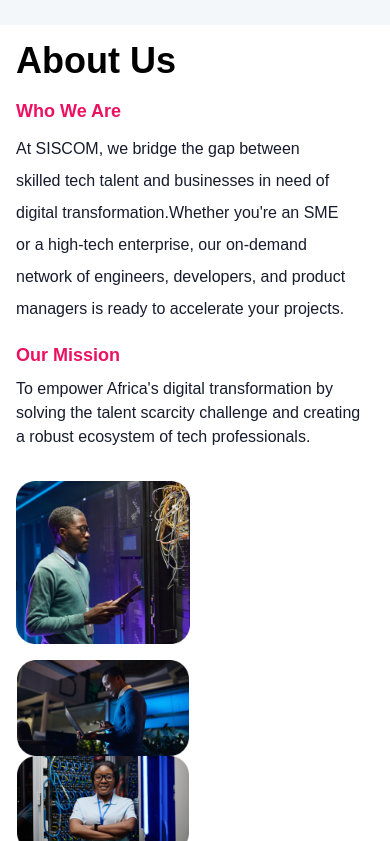
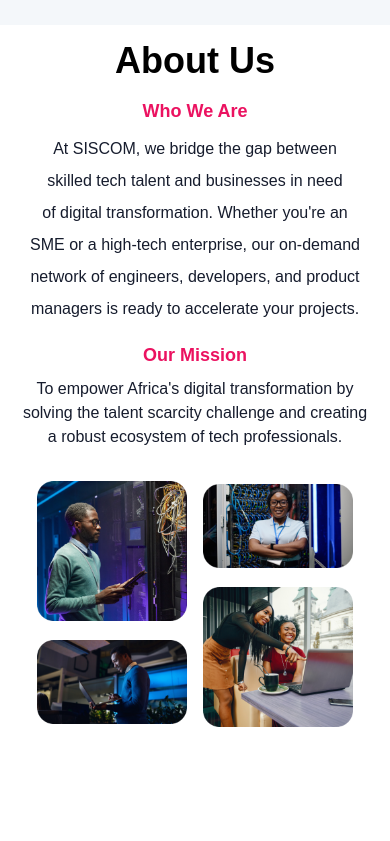
Before and after one commit to Robinkariuki/landing-page, a Next.js app: page / in a window 390 px wide. Shown: the part 903-1744 px from the top of the page. Built offline with nearby package versions, Linux system fonts and the light colour scheme.

Commit message:
made changes

```diff
--- a/app/componets/About-us.js
+++ b/app/componets/About-us.js
@@ -1,76 +1,84 @@
 import React from 'react';
 import Image from "next/image";
 
-
-
 const AboutUs = () => {
   return (
-    <div className="lg:pl-72  lg:pt-16 text-balance bg-white text-center"  style={{height:596}}>
-      <div className="flex flex-col md:flex-row">
-        <div className="md:w-[40%] p-4 text-left">
-          <h1 className="text-4xl font-bold  mb-4">About Us</h1>
+    <div className="text-balance bg-white text-center lg:text-left">
+      <div className="flex flex-col lg:flex-row lg:items-start lg:justify-between lg:px-60 lg:py-8">
+
+        {/* Text Section */}
+        <div className="w-full lg:w-1/2 p-4 md:pl-14">
+          <h1 className="text-4xl font-bold mb-4">About Us</h1>
           <h2 className="text-lg font-semibold text-[#EB1260] mb-2">Who We Are</h2>
-          <p className="mb-4 block md:hidden text-base leading-8 ">
-          At SISCOM, we bridge the gap between skilled tech talent and businesses in need of digital transformation.Whether you&apos;re an SME or a high-tech enterprise, our on-demand network of engineers, developers, and product managers is ready to accelerate your projects.
-          </p>
-          <p className="mb-4 hidden md:block text-base ">
-          At SISCOM, we bridge the gap between skilled tech talent <br/> and businesses in need of digital transformation.<br/> Whether you&apos;re an SME or a high-tech enterprise, our on-demand<br/> network of engineers, developers, and product<br/> managers is ready to accelerate your projects.
+
+          {/* Center text on mobile */}
+          <p className="mb-4 text-base leading-8 md:hidden">
+            At SISCOM, we bridge the gap between skilled tech talent and businesses in need of digital transformation.
+            Whether you&apos;re an SME or a high-tech enterprise, our on-demand network of engineers, developers, and product managers is ready to accelerate your projects.
           </p>
 
-          <h2 className="text-lg font-semibold text-[#EB1260] mb-2 ">Our Mission</h2>
-          <p className=' block md:hidden text-base'>
-          To empower Africa&apos;s digital transformation by solving the  talent scarcity challenge and creating a robust  ecosystem of tech professionals.
-          </p>
-          <p className='text-base hidden md:block'>
-          To empower Africa’s digital transformation by solving the <br/> talent scarcity challenge and creating a robust <br/> ecosystem of tech professionals.
+          <p className="mb-4 hidden md:block text-base">
+            At SISCOM, we bridge the gap between skilled tech talent <br />
+            and businesses in need of digital transformation. <br />
+            Whether you&apos;re an SME or a high-tech enterprise, our on-demand <br />
+            network of engineers, developers, and product managers is ready to accelerate your projects.
           </p>
 
+          <h2 className="text-lg font-semibold text-[#EB1260] mb-2">Our Mission</h2>
+
+          {/* Center text on mobile */}
+          <p className='text-base md:hidden'>
+            To empower Africa&apos;s digital transformation by solving the talent scarcity challenge and creating a robust ecosystem of tech professionals.
+          </p>
+
+          <p className='text-base hidden md:block'>
+            To empower Africa’s digital transformation by solving the <br />
+            talent scarcity challenge and creating a robust <br />
+            ecosystem of tech professionals.
+          </p>
         </div>
 
-        <div className="flex flex-col md:flex-row md:justify-between gap-x-4 p-4 mr-0 md:mr-96">
-  <div className='flex flex-col gap-y-4'>
+        {/* Image Section */}
+        <div className="w-full lg:w-1/2 flex flex-wrap justify-center lg:justify-end gap-4 p-4">
+          <div className='flex flex-col gap-y-4 items-center'>
             <Image
               src="/images/Image1.png"
               alt="Logo 1"
-      width={323}
-      height={309}
+              width={150}
+              height={140}
               quality={100}
-      className="w-[174px] h-[163px] md:w-[323px] md:h-[309px] object-contain"
+              className="w-[150px] h-[140px] md:w-[323px] md:h-[309px] object-contain"
             />
             <Image
               src="/images/Image2.png"
               alt="Logo 2"
-      width={323}
-      height={194}
+              width={150}
+              height={90}
               quality={100}
-      className="w-[174px] h-[96px] md:w-[323px] md:h-[194px] object-contain"
+              className="w-[150px] h-[90px] md:w-[323px] md:h-[194px] object-contain"
             />
           </div>
-  <div className='flex flex-col gap-y-4'>
+          <div className='flex flex-col gap-y-4 items-center'>
             <Image
               src="/images/Image3.png"
               alt="Logo 3"
-      width={323}
-      height={194}
+              width={150}
+              height={90}
               quality={100}
-      className="w-[174px] h-[96px] md:w-[323px] md:h-[194px] object-contain"
+              className="w-[150px] h-[90px] md:w-[323px] md:h-[194px] object-contain"
             />
             <Image
               src="/images/Image4.png"
               alt="Logo 4"
-      width={323}
-      height={309}
+              width={150}
+              height={140}
               quality={100}
-      className="w-[174px] h-[163px] md:w-[323px] md:h-[309px] object-contain"
+              className="w-[150px] h-[140px] md:w-[323px] md:h-[309px] object-contain"
             />
           </div>
         </div>
-
-
-
       </div>
     </div>
-
   );
 }
 
```
Lines whose indentation alone changed are shown as unchanged.
